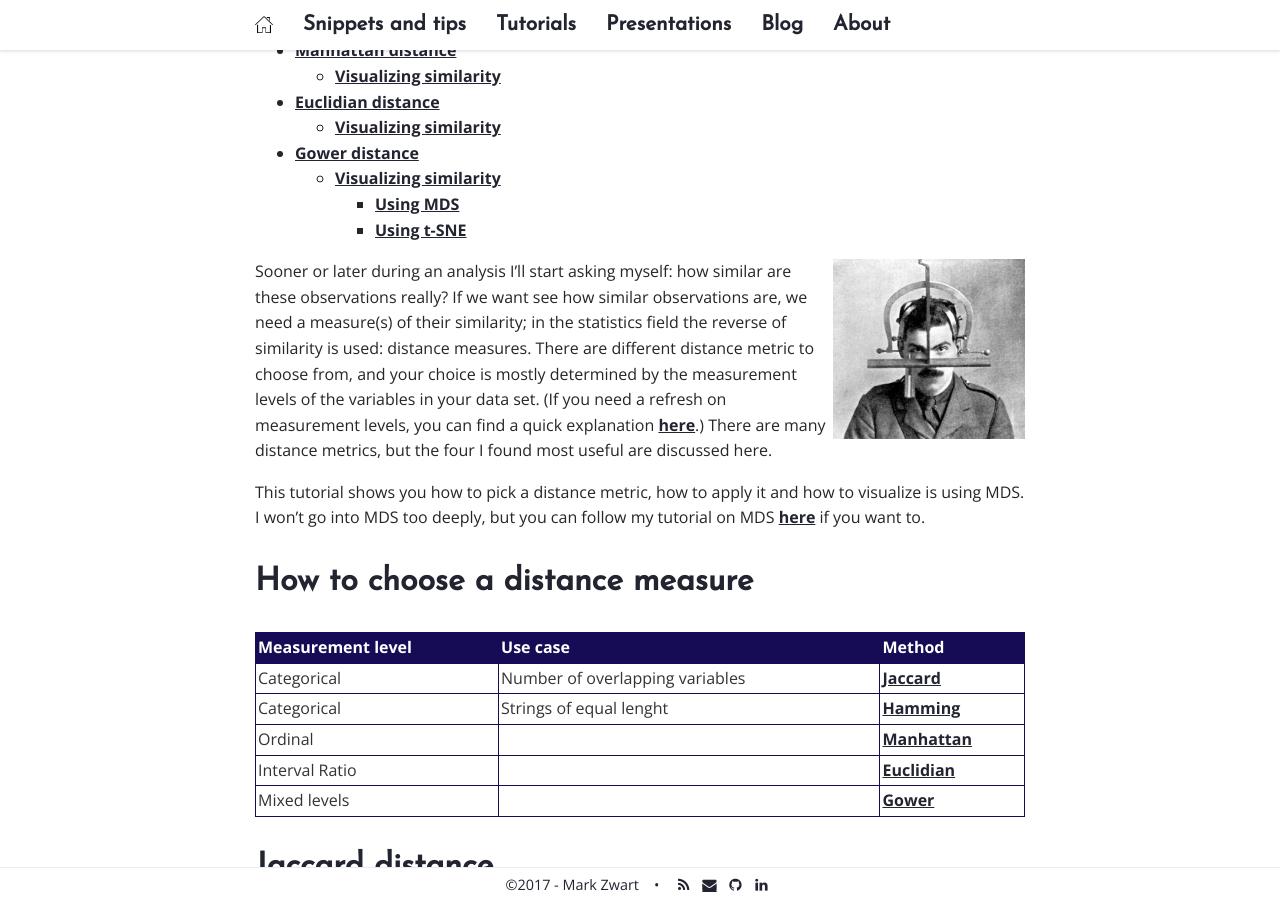
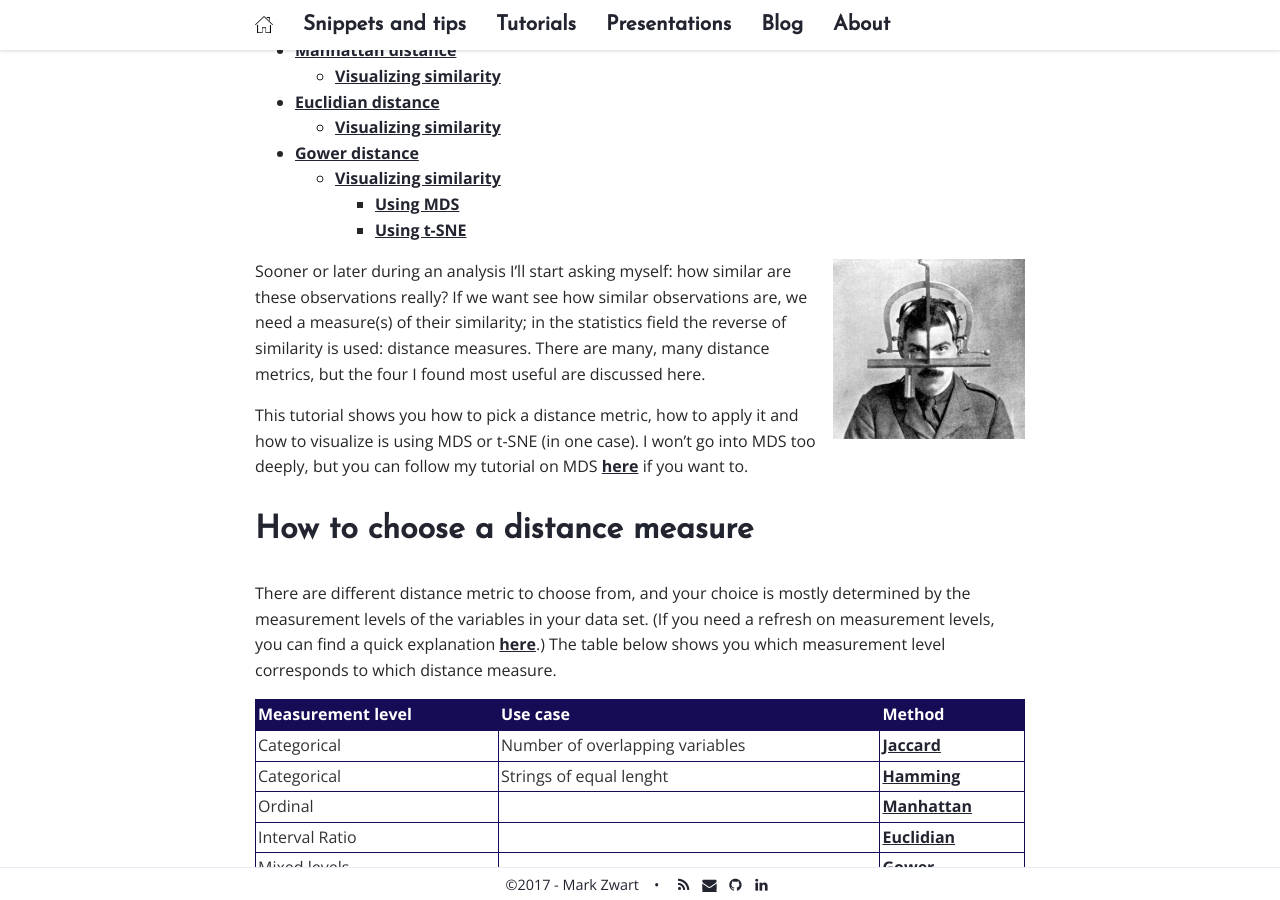
Before and after one commit to mark-me/mark-me.github.io, a Jekyll site: the page built from _pages/tutorials/distance-measures/distance-measures.md, in a window 1280 px wide and 900 px high, scrolled down 370 px. Built offline with Jekyll 4.4.1, drawn with Linux system fonts in a browser that asks for light colours; nearby versions of some CDN libraries; comment, search, counter and statistics services are not loaded.

Commit message:
Update distance-measures.md

```diff
--- a/_pages/tutorials/distance-measures/distance-measures.md
+++ b/_pages/tutorials/distance-measures/distance-measures.md
@@ -11,11 +11,13 @@
 
 [<img src="/_pages/tutorials/distance-measures/measuring-similarity.jpg" width="192" height="180" align="right"/>](https://www.bol.com/nl/p/the-ban-of-the-bori/1001004002833612/)
 
-Sooner or later during an analysis I'll start asking myself: how similar are these observations really? If we want see how similar observations are, we need a measure(s) of their similarity; in the statistics field the reverse of similarity is used: distance measures. There are different distance metric to choose from, and your choice is mostly determined by the measurement levels of the variables in your data set. (If you need a refresh on measurement levels, you can find a quick explanation [here](/statistical-tests/#levels-of-measurement).) There are many distance metrics, but the four I found most useful are discussed here.
+Sooner or later during an analysis I'll start asking myself: how similar are these observations really? If we want see how similar observations are, we need a measure(s) of their similarity; in the statistics field the reverse of similarity is used: distance measures. There are many, many distance metrics, but the four I found most useful are discussed here.
 
-This tutorial shows you how to pick a distance metric, how to apply it and how to visualize is using MDS. I won't go into MDS too deeply, but you can follow my tutorial on MDS [here](/mds/) if you want to.
+This tutorial shows you how to pick a distance metric, how to apply it and how to visualize is using MDS or t-SNE (in one case). I won't go into MDS too deeply, but you can follow my tutorial on MDS [here](/mds/) if you want to.
 
 # How to choose a distance measure
+
+There are different distance metric to choose from, and your choice is mostly determined by the measurement levels of the variables in your data set. (If you need a refresh on measurement levels, you can find a quick explanation [here](/statistical-tests/#levels-of-measurement).) The table below shows you which measurement level corresponds to which distance measure.
 
 | Measurement level | Use case                        | Method                                              |
 | ----------------- | -------                         | ------                                              |
```
